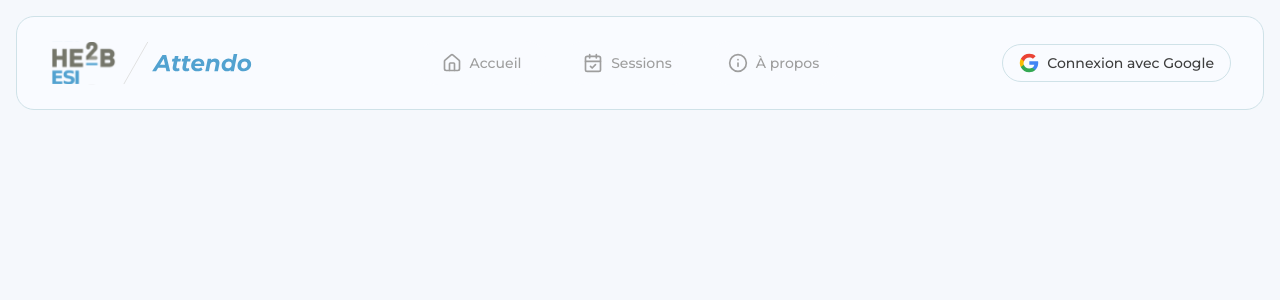
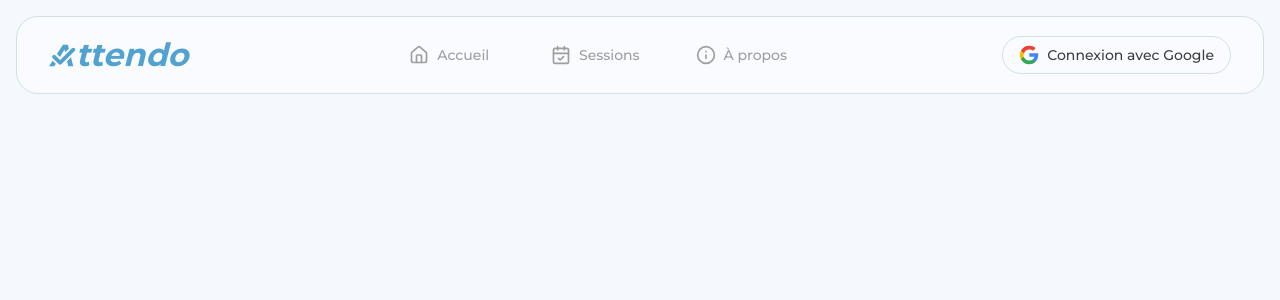
Before and after one commit to xisxis13/Attendo, a Vue app in the folder attendo-g62664/: page / in a window 1280 px wide. Shown: the top 300 px of the page. Built offline with nearby package versions, Linux system fonts and the light colour scheme.

Commit message:
update menubar

```diff
--- a/attendo-g62664/index.html
+++ b/attendo-g62664/index.html
@@ -7,7 +7,7 @@
     <link rel="preconnect" href="https://fonts.googleapis.com">
     <link rel="preconnect" href="https://fonts.gstatic.com" crossorigin>
     <link href="https://fonts.googleapis.com/css2?family=Montserrat:wght@300;400;500;600;700&display=swap" rel="stylesheet">
-    <title>Vite App</title>
+    <title>Attendo</title>
   </head>
   <body>
     <div id="app"></div>
--- a/attendo-g62664/src/components/MenuBar.vue
+++ b/attendo-g62664/src/components/MenuBar.vue
@@ -1,5 +1,6 @@
 <script>
 import logoImg from '@/assets/icons/logo.svg';
+import attendoLogo from '@/assets/icons/attendo-logo.svg';
 import googleIcon from '@/assets/icons/google-icon.svg';
 import { RouterLink } from 'vue-router';
 import { Home, CalendarCheck, Info } from 'lucide-vue-next';
@@ -14,6 +15,7 @@ export default {
   data() {
     return {
       logoImg,
+      attendoLogo,
       googleIcon,
     };
   },
@@ -22,10 +24,13 @@ export default {
 
 <template>
   <header
-    class="bg-box border border-border rounded-header px-[32px] py-[24px] w-full flex justify-between items-center"
+    class="bg-box border border-border rounded-header px-[32px] py-[16px] w-full flex justify-between items-center"
   >
 
-  <img class="h-[44px]" :src="logoImg" alt="Attendo logo" />
+  <div class="flex">
+    <img class="h-[23px]" :src="attendoLogo" alt="Attendo logo" />
+    <span class="text-logo text-esi-blue italic">ttendo</span>
+  </div>
 
     <ul class="flex gap-[16px] h-full">
       <li class="h-full">
--- a/attendo-g62664/tailwind.config.js
+++ b/attendo-g62664/tailwind.config.js
@@ -16,7 +16,7 @@ export default {
             'light-content': '#E0E0E0',
           },
           borderRadius: {
-            'header': '18px',
+            'header': '22px',
             'button': '10px',
           },
           fontFamily: {
@@ -24,6 +24,7 @@ export default {
             'montserrat': ['Montserrat', 'sans-serif'],
           },
           fontSize: {
+            'logo': ['32px', { lineHeight: '22px', fontWeight: '800' }],
             'button': ['14px', { lineHeight: '20px', fontWeight: '500' }],
           },
         },
```
Also changed, not shown: attendo-g62664/src/assets/icons/attendo-logo.svg (added).
